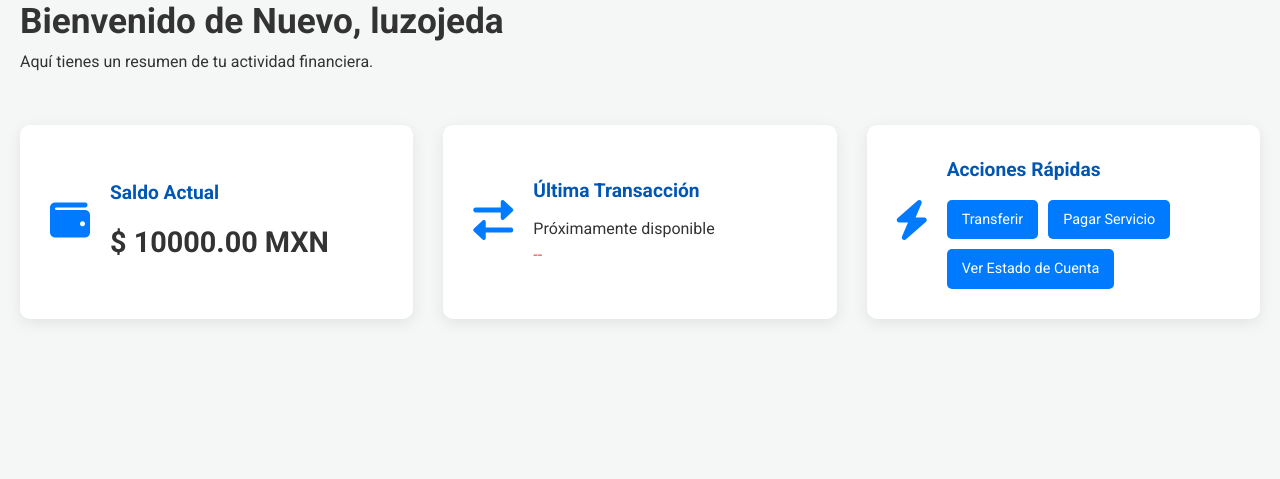
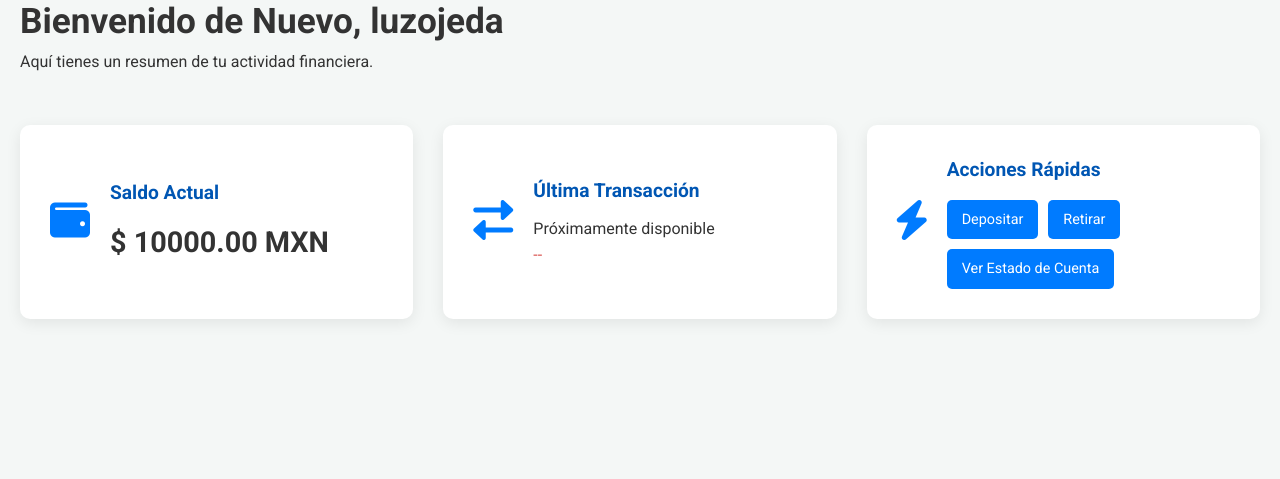
Before and after one commit to raguilarort/misti-programacion-python, a Django app: template Proyecto/MISTIBank/Portal_WebApp/insurance/templates/dashboard.html in a window 1280 px wide. Shown: the part 176-655 px from the top of the page. Run offline with Django 5.2, Linux system fonts and the light colour scheme; the template is opened without the code that fills it: values that come from a table or form of the project are taken from there, others are empty; data comes from the database, SQL or seed files in the repository; both versions use the stored data as it was after the commit.

Commit message:
actualizacion

```diff
--- a/Proyecto/MISTIBank/Portal_WebApp/insurance/templates/dashboard.html
+++ b/Proyecto/MISTIBank/Portal_WebApp/insurance/templates/dashboard.html
@@ -57,8 +57,8 @@
                     <div class="card-content">
                         <h3>Acciones Rápidas</h3>
                         <div class="quick-actions">
-                            <a href="#" class="action-btn">Transferir</a>
-                            <a href="#" class="action-btn">Pagar Servicio</a>
+                            <a href="#" class="action-btn">Depositar</a>
+                            <a href="#" class="action-btn">Retirar</a>
                             <a href="#" class="action-btn">Ver Estado de Cuenta</a>
                         </div>
                     </div>
```
Also changed, not shown: Proyecto/MISTIBank/Portal_WebApp/db.sqlite3.
